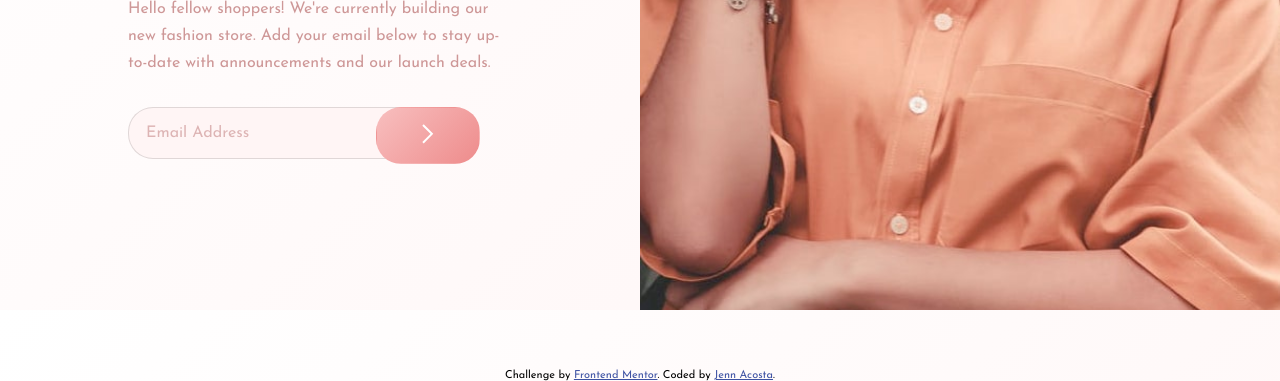
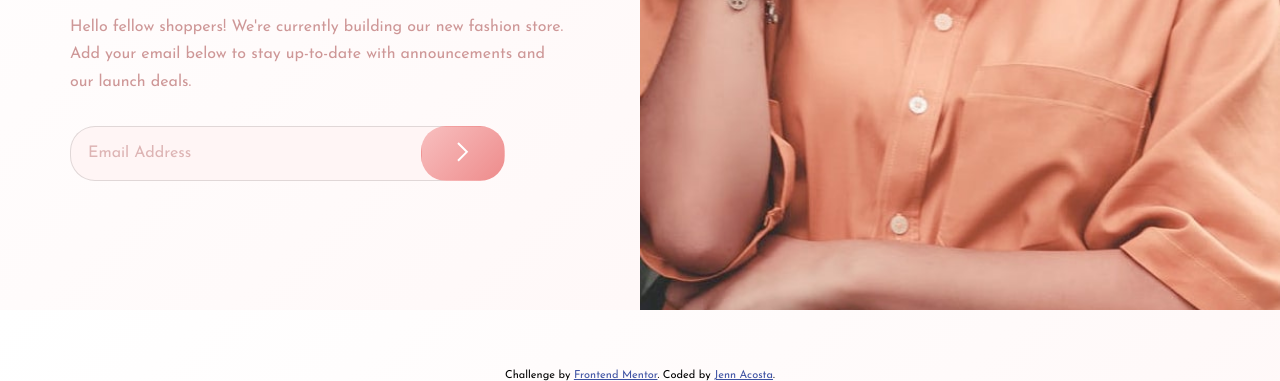
Before and after one commit to jennawlin3/base-apparel, a plain HTML site: page index.html in a window 1280 px wide. Shown: the part 490-871 px from the top of the page. Drawn offline with Linux system fonts and the light colour scheme.

Commit message:
Add files via upload

```diff
--- a/assets/css/styles.css
+++ b/assets/css/styles.css
@@ -77,7 +77,8 @@ form {
 }
 
 input[type="email"] {
-	width: 75%;
+	width: 80vw;
+	height: 55px;
 	background: hsl(0, 100%, 98%);
 	border: 1px solid #413a3a29;
 	padding: 17px;
@@ -102,21 +103,21 @@ input[type="email"]:focus {
 #submit {
 	background: linear-gradient(135deg, hsl(0, 80%, 86%), hsl(0, 74%, 74%));
 	align-self: center;
-	padding: 16px 35px;
+	padding: 15px 35px;
 	border-radius: 25px;
 	position: absolute;
-	margin-left: 70%;
+	right: 30px;
 	outline: none;
 	border: 1px solid transparent;
 }
 
 #submit:hover {
 	background: linear-gradient(135deg, hsl(0, 80%, 86%), hsl(0, 92%, 90%));
-
+	cursor: pointer;
 }
 
 .error-msg {
-	width: 90%;
+	width: 90vw;
 	margin-top: 15px;
 	display: none;
 }
@@ -150,16 +151,26 @@ input[type="email"]:focus {
 
 	.header {
 		grid-area: header;
+		margin: 80px 0 40px 40px;
 	}
 
 	.header img {
 		margin-top: 30px;
-		margin-left: 15%;
+		margin-left: 20px;
 	}
 
 	.content {
 		grid-area: main;
-		padding: 10% 20%;
+		padding: 50px 70px;
+	}
+
+	.content::before {
+		content: "";
+		background: url(../../images/bg-pattern-desktop.svg);
+		position: absolute;
+		width: 100%;
+		height: auto;
+		z-index: 999;
 	}
 
 	.content h1, .content p {
@@ -177,17 +188,17 @@ input[type="email"]:focus {
 	}
 
 	form{
-	width: 400px;
+	width: 475px;
 	align-items: initial;
+	position: relative;
 	}
 
 	input[type="email"] {
-		width: 300px;
+		width: 430px;
 	}
 
 	#submit {
-		margin-left: 200px;
-		padding: 16px 45px;
+		right: 40px;
 	}
 
 	.error-msg p {
@@ -206,7 +217,7 @@ input[type="email"]:focus {
 	}
 
 	input[type="email"] {
-		width: 450px;
+		width: 475px;
 	}
 
 	form a {
--- a/index.html
+++ b/index.html
@@ -40,7 +40,7 @@
   <footer>
     <p class="attribution">
       Challenge by <a href="https://www.frontendmentor.io?ref=challenge" target="_blank">Frontend Mentor</a>.
-      Coded by <a href="#">Jenn Acosta</a>.
+      Coded by <a href="https://www.linkedin.com/in/jenn-acosta7/">Jenn Acosta</a>.
     </p>
   </footer>
   <script src="script.js"></script>
```
